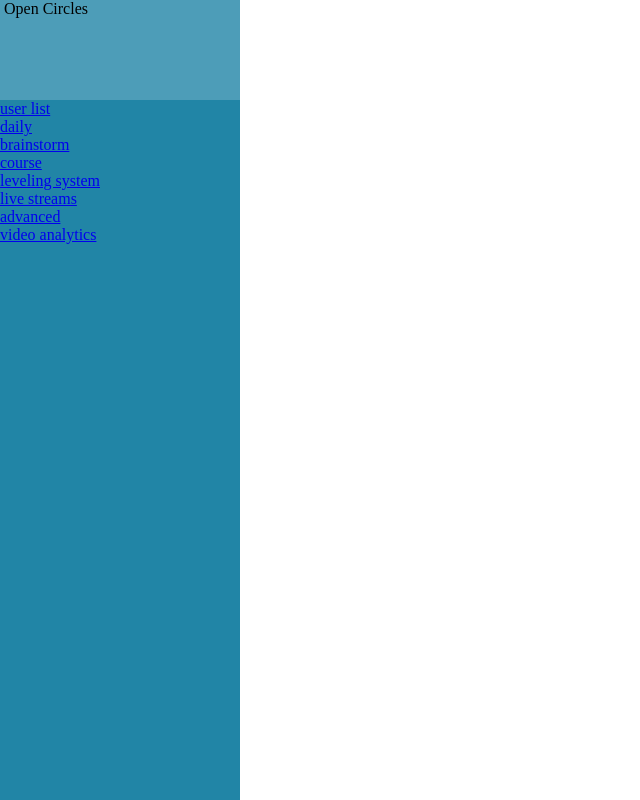
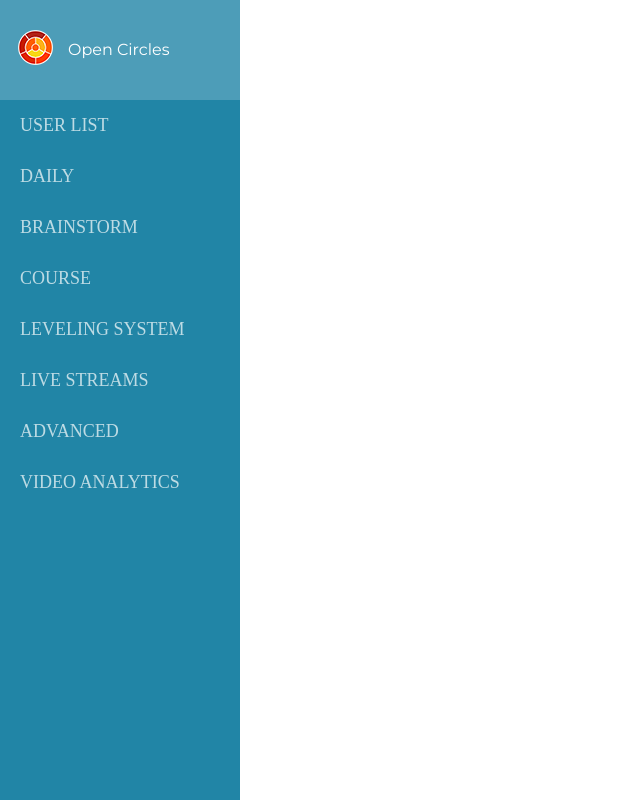
Before and after one commit to bolvax/Test-task, a plain HTML site: page index.html in a window 1280 px wide. Shown: the whole page, without its empty margins (0-640 px from the left). Drawn offline with Linux system fonts and the light colour scheme.

Commit message:
Compleate logo

```diff
--- a/css/style.css
+++ b/css/style.css
@@ -1,3 +1,4 @@
+@import url('https://fonts.googleapis.com/css?family=Montserrat');
 *{
 	margin: 0;
 	padding: 0;
@@ -13,11 +14,18 @@ nav{
 	width: 100%;
 }
 .logo{
-    background: #4d9db8;
     width: 240px;
     height: 100px;
+    padding: 40px 68px;
     box-sizing: border-box;
    -moz-box-sizing: border-box;
+    background: #4d9db8;
+    color: #fff;
+	font-family: 'Montserrat', sans-serif;
+}
+.logo img{
+position: absolute ;
+margin: -10px 0 0 -50px;
 }
 .navigation{
     background: #2185a6;
@@ -26,3 +34,28 @@ nav{
     box-sizing: border-box;
    -moz-box-sizing: border-box;
 }
+.navigation ul li{
+	margin: 0;
+	padding: 0;
+	color: #bddbe4;
+	text-transform: uppercase;
+}
+.navigation a{
+	padding: 15px 20px;
+    font-size: 18px;
+    font-weight: normal;
+    text-decoration: none;
+    display: block;
+    color: #bddbe4;
+    -webkit-transition:  background 0.3s ease-in-out;
+    -moz-transition:  background 0.3s ease-in-out;
+    -ms-transition:  background 0.3s ease-in-out;
+    -o-transition:  background 0.3s ease-in-out;
+    transition:  background 0.3s ease-in-out;
+}
+.navigation a:hover{
+	background: #2587a6;
+}
+.navigation a:active{
+	color:;
+}
--- a/index.html
+++ b/index.html
@@ -11,7 +11,7 @@
 
 <nav>
     <div class="logo">
-        <img src="" alt="">
+        <img src="img/logo.png" alt="">
         Open Circles
     </div>
     <div class="navigation">
@@ -26,7 +26,13 @@
             <li id='video-analytics'><a href="#">video analytics</a></li>
         </ul>
     </div>
-
+<!-- <div class="toogle-button"></div>
+    <div class="curent-content"></div>
+    <form action="">
+        <input type="text">
+    </form>
+    <div class="filter"></div>
+    <div class="sort-table"></div> -->
 </nav>
 <header>
 
```
Also changed, not shown: img/logo.png (added).
